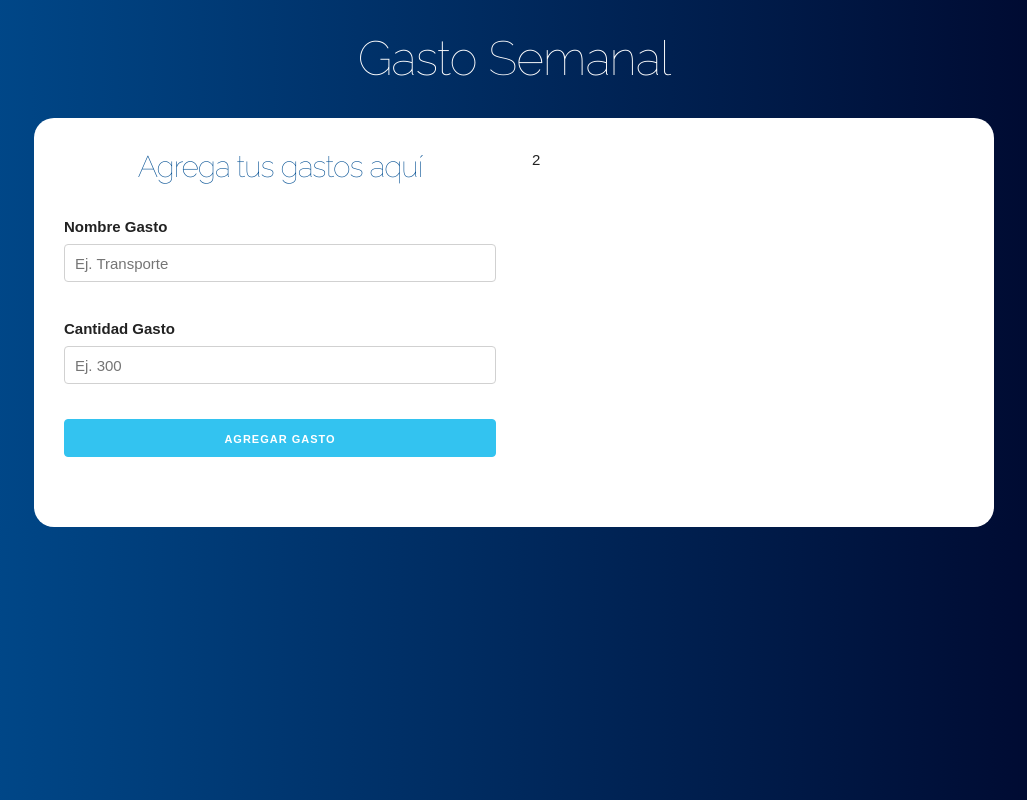
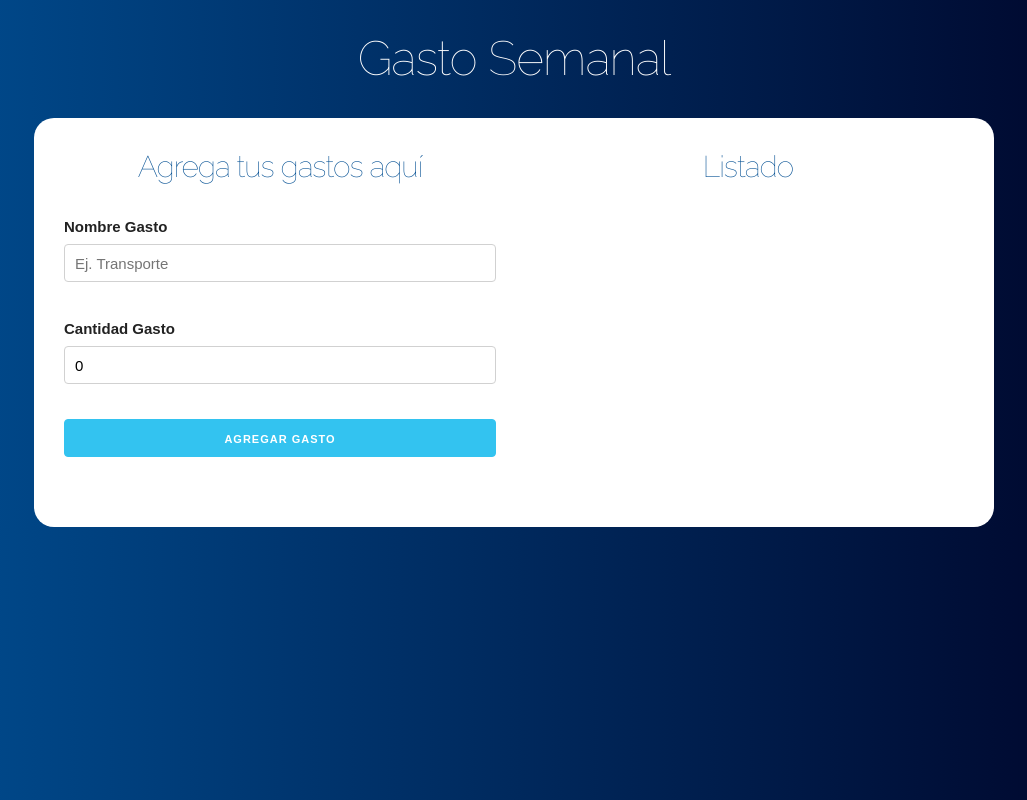
Before and after one commit to jganchozo/presupuesto_react, a React (Create React App) app: page / in a window 1280 px wide. Both pictures are taken after typing "5" into the empty fields and a click on the input "Definir Presupuesto". Shown: the whole page, without its empty margins (126-1153 px from the left). Built offline with nearby package versions, Linux system fonts and the light colour scheme.

Commit message:
Listado and Gasto Components

```diff
--- a/package.json
+++ b/package.json
@@ -9,6 +9,7 @@
     "react": "^17.0.1",
     "react-dom": "^17.0.1",
     "react-scripts": "4.0.3",
+    "shortid": "^2.2.16",
     "web-vitals": "^1.1.0"
   },
   "scripts": {
--- a/src/App.js
+++ b/src/App.js
@@ -1,6 +1,7 @@
 import Pregunta from './components/Pregunta';
 import React, { useState } from 'react';
 import Formulario from './components/Formulario';
+import Listado from './components/Listado';
 
 function App() {
 
@@ -8,6 +9,11 @@
   const [presupuesto, guardarPresupuesto] = useState(0);
   const [restante, guardarRestante] = useState(0);
   const [pregunta, actualizarPregunta] = useState(true);
+  const [gastos, guardarGastos] = useState([]);
+
+  const agregarNuevoGasto = (gasto) => {
+    guardarGastos([...gastos, gasto]);
+  }
 
   return (
     <div className="container">
@@ -29,10 +35,10 @@
       (
         <div className="row">
           <div className="one-half column">
-            <Formulario />
+            <Formulario agregarNuevoGasto={agregarNuevoGasto} />
           </div>
           <div className="one-half column">
-            2
+            <Listado gastos={gastos}/>
           </div>
         </div>
       )}
--- a/src/components/Formulario.js
+++ b/src/components/Formulario.js
@@ -1,9 +1,49 @@
 import React, { useState } from 'react';
+import Error from './Error';
+import shortid from 'shortid';
 
-const Formulario = () => {
+const Formulario = ({agregarNuevoGasto}) => {
+
+    const [nombre, guardarNombre] = useState('');
+    const [cantidad, guardarCantidad] = useState(0);
+    const [error, guardarError] = useState(false);
+
+
+    const agregarGasto = (e) => {
+        e.preventDefault();
+
+        ///validar
+        if (cantidad < 1 || isNaN(cantidad) || nombre.trim() === '') {
+            guardarError(true);
+            return;
+        }
+
+        guardarError(false);
+
+        //construir el gasto
+        const gasto ={
+            nombre,
+            cantidad,
+            id: shortid.generate()
+        }
+
+
+        //pasar el gasto al comoponente principal
+        agregarNuevoGasto(gasto);
+
+        //reset el form
+        guardarNombre('');
+        guardarCantidad(0);
+
+    }
+
     return (
-        <form>
+        <form
+            onSubmit={agregarGasto}
+        >
             <h2>Agrega tus gastos aquí</h2>
+
+            {error ? <Error mensaje="Ambos campos son obligatorios o Presupuesto incorrecto" />: null }
 
             <div className="campo">
                 <label>Nombre Gasto</label>
@@ -11,6 +51,8 @@
                     type="text"
                     className="u-full-width"
                     placeholder="Ej. Transporte"
+                    value={nombre}
+                    onChange={(e) => guardarNombre(e.target.value)}
                 />
             </div>
 
@@ -20,6 +62,8 @@
                     type="number"
                     className="u-full-width"
                     placeholder="Ej. 300"
+                    value={cantidad}
+                    onChange={(e) => guardarCantidad( parseInt(e.target.value, 10))}
                 />
             </div>
 
--- /dev/null
+++ b/src/components/Gasto.js
@@ -0,0 +1,16 @@
+import React from 'react';
+
+const Gasto = ({gasto}) => {
+
+    const { nombre, cantidad } = gasto;
+    return (
+        <li className="gastos">
+            <p>
+                {nombre}
+                <span className="gasto">$ {cantidad}</span>
+            </p>
+        </li>
+     );
+}
+
+export default Gasto;
--- /dev/null
+++ b/src/components/Listado.js
@@ -0,0 +1,18 @@
+import React from 'react';
+import Gasto from './Gasto';
+
+const Listado = ({gastos}) => {
+    return (
+        <div className="gastos-realizados">
+            <h2>Listado</h2>
+            {gastos.map(gasto => (
+                <Gasto
+                    key={gasto.id}
+                    gasto={gasto}
+                />
+            ))}
+        </div>
+     );
+}
+
+export default Listado;
```
Also changed, not shown: 1 other file (tests, documents, lock files or other folders).
